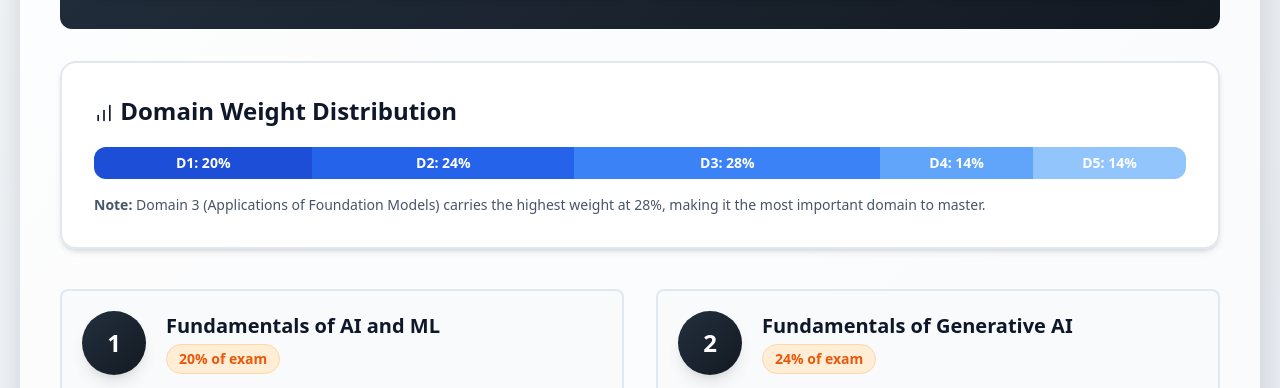
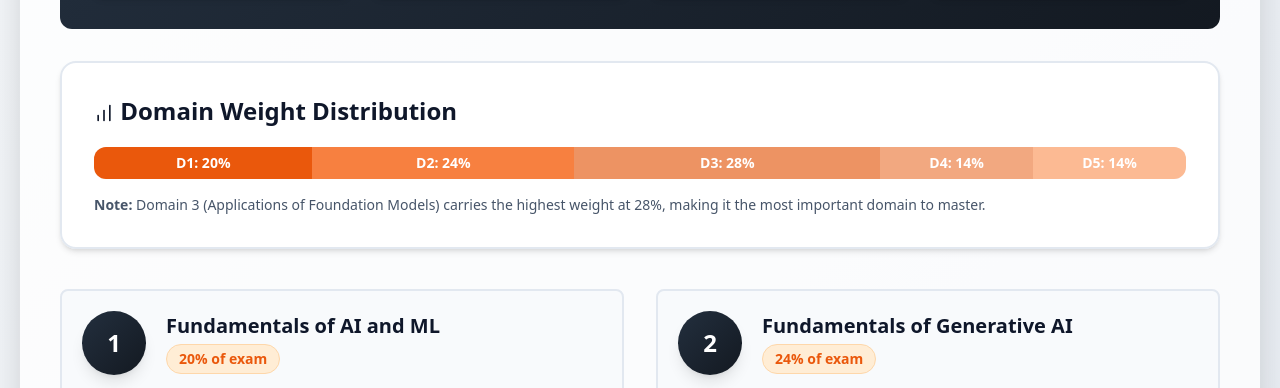
Before and after one commit to JDGTelus/aws-cli-dev, a plain HTML site: page guides/aws-study/index.html in a window 1280 px wide. Shown: the part 673-1061 px from the top of the page. Drawn offline with nearby package versions, Linux system fonts and the light colour scheme.

Commit message:
Color improvements

```diff
--- a/guides/tailwind-custom.css
+++ b/guides/tailwind-custom.css
@@ -37,11 +37,11 @@
 }
 
 /* Progress bar segments - using Tailwind blue palette */
-.segment-1 { background: rgb(29 78 216); width: 20%; }  /* blue-700 */
-.segment-2 { background: rgb(37 99 235); width: 24%; }  /* blue-600 */
-.segment-3 { background: rgb(59 130 246); width: 28%; } /* blue-500 */
-.segment-4 { background: rgb(96 165 250); width: 14%; } /* blue-400 */
-.segment-5 { background: rgb(147 197 253); width: 14%; }/* blue-300 */
+.segment-1 { background: rgb(234, 88, 12); width: 20%; }  /* blue-700 */
+.segment-2 { background: rgb(247, 128, 64); width: 24%; }  /* blue-600 */
+.segment-3 { background: rgb(237, 147, 99); width: 28%; } /* blue-500 */
+.segment-4 { background: rgb(242, 168, 128); width: 14%; } /* blue-400 */
+.segment-5 { background: rgb(252, 186, 147); width: 14%; }/* blue-300 */
 
 /* Modal specific styles */
 .modal-image-container {
```
